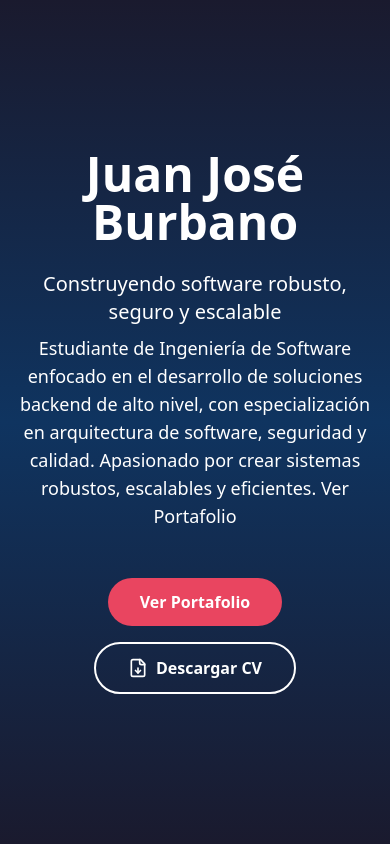
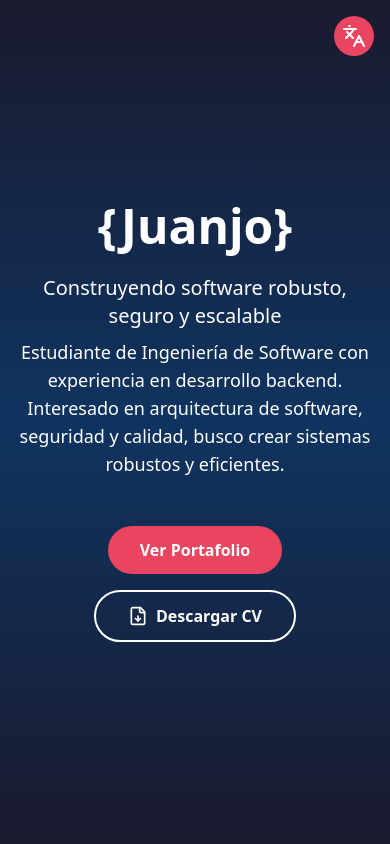
Before and after one commit to Juanjose190/portafolio, a React (Vite) app: page / in a window 390 px wide. Shown: the top 844 px of the page. Built offline with nearby package versions, Linux system fonts and the light colour scheme.

Commit message:
ahora si xdd

```diff
--- a/src/App.tsx
+++ b/src/App.tsx
@@ -1,16 +1,17 @@
 import React from 'react';
 import { motion } from 'framer-motion';
-import { Code2, Database, Layout, Server, Terminal } from 'lucide-react';
 import Hero from './components/Hero';
 import About from './components/About';
 import Projects from './components/Projects';
 import Skills from './components/Skills';
 import Education from './components/Education';
 import Contact from './components/Contact';
+import LanguageSwitch from './components/languajeSwitch';
 
 function App() {
   return (
     <div className="bg-[#1A1A2E] text-white min-h-screen">
+      <LanguageSwitch />
       <Hero />
       <About />
       <Projects />
--- a/src/components/About.tsx
+++ b/src/components/About.tsx
@@ -5,10 +5,7 @@ import { useTranslation } from 'react-i18next';
 
 const About = () => {
   const { t } = useTranslation();
-  const [ref, inView] = useInView({
-    triggerOnce: true,
-    threshold: 0.1,
-  });
+  const [ref, inView] = useInView({ triggerOnce: true, threshold: 0.1 });
 
   return (
     <section id="about" className="py-20 bg-[#0F3460]">
--- a/src/components/Contact.tsx
+++ b/src/components/Contact.tsx
@@ -3,13 +3,15 @@ import { motion } from 'framer-motion';
 import { useInView } from 'react-intersection-observer';
 import { Mail, Linkedin, Check, X } from 'lucide-react';
 import emailjs from '@emailjs/browser';
+import { useTranslation } from 'react-i18next';
+
 
 const Contact = () => {
+  const { t } = useTranslation();
   const [ref, inView] = useInView({
     triggerOnce: true,
     threshold: 0.1,
   });
-
   const formRef = useRef<HTMLFormElement>(null);
   const [status, setStatus] = useState<'idle' | 'sending' | 'success' | 'error'>('idle');
 
--- a/src/components/Hero.tsx
+++ b/src/components/Hero.tsx
@@ -2,10 +2,12 @@ import React, { useEffect, useState } from 'react';
 import { motion } from 'framer-motion';
 import { Link } from 'react-scroll';
 import { FileDown } from 'lucide-react';
+import { useTranslation } from 'react-i18next';
 
 const Hero = () => {
+  const { t } = useTranslation();
   const [text, setText] = useState('');
-  const fullText = "Construyendo software robusto, seguro y escalable";
+  const fullText = t('hero.subtitle');
 
   useEffect(() => {
     let currentIndex = 0;
@@ -19,7 +21,7 @@ const Hero = () => {
     }, 50);
 
     return () => clearInterval(interval);
-  }, []);
+  }, [fullText]);
 
   return (
     <div className="relative h-screen flex items-center justify-center">
@@ -33,12 +35,10 @@ const Hero = () => {
         animate={{ opacity: 1, y: 0 }}
         transition={{ duration: 0.8 }}
       >
-        <h1 className="text-5xl md:text-7xl font-bold mb-6">Juan José Burbano</h1>
+        <h1 className="text-5xl md:text-7xl font-bold mb-6">{t('hero.title')}</h1>
         <p className="text-xl md:text-2xl mb-8 h-8">{text}</p>
         <p className="text-lg md:text-xl mb-12 max-w-2xl mx-auto">
-          Estudiante de Ingeniería de Software enfocado en el desarrollo de soluciones backend de alto nivel, con especialización en arquitectura de software, seguridad y calidad. Apasionado por crear sistemas robustos, escalables y eficientes.
-
-Ver Portafolio
+          {t('hero.description')}
         </p>
         <div className="flex flex-col sm:flex-row items-center justify-center gap-4">
           <Link
@@ -48,18 +48,16 @@ Ver Portafolio
             offset={-50}
             className="bg-[#E94560] hover:bg-[#E94570] text-white font-bold py-3 px-8 rounded-full transition-all duration-300 transform hover:scale-105 cursor-pointer"
           >
-            Ver Portafolio
+            {t('hero.portfolio')}
           </Link>
           <a
-  href="/CV.pdf"
+            href="/Final CV.pdf"
             download="JuanJose_CV.pdf"
             className="flex items-center gap-2 bg-transparent hover:bg-white/10 text-white font-bold py-3 px-8 rounded-full border-2 border-white transition-all duration-300 transform hover:scale-105"
           >
             <FileDown className="w-5 h-5" />
-  Descargar CV
+            {t('hero.downloadCV')}
           </a>
-
-
         </div>
       </motion.div>
     </div>
--- a/src/components/Projects.tsx
+++ b/src/components/Projects.tsx
@@ -1,33 +1,35 @@
 import React from 'react';
 import { motion } from 'framer-motion';
 import { useInView } from 'react-intersection-observer';
+import { useTranslation } from 'react-i18next';
+
+const Projects = () => {
+  const { t } = useTranslation();
+  const [ref, inView] = useInView({
+    triggerOnce: true,
+    threshold: 0.1,
+  });
 
   const projects = [
     {
-    title: "Generador de Horarios Escolares",
-    description: "Sistema automatizado para la generación de horarios escolares sin conflictos, utilizando algoritmos avanzados e IA.",
+      title: t('projects.scheduler.title'),
+      description: t('projects.scheduler.description'),
       image: "https://images.unsplash.com/photo-1506784983877-45594efa4cbe?auto=format&fit=crop&q=80",
       tech: ["Java", "Spring Boot", "Angular", "PostgreSQL"]
     },
     {
-    title: "Sistema de Ventas para Supermercado",
-    description: "Aplicación completa para gestión de ventas, inventario y facturación con reportes detallados.",
+      title: t('projects.pos.title'),
+      description: t('projects.pos.description'),
       image: "https://images.unsplash.com/photo-1515378791036-0648a3ef77b2?auto=format&fit=crop&q=80",
       tech: ["Java", "MySQL", "JasperReports", "Swing"]
     },
     {
-    title: "Landing Page - Materiales de Construcción",
-    description: "Página web moderna y responsive para una tienda de materiales de construcción.",
+      title: t('projects.landing.title'),
+      description: t('projects.landing.description'),
       image: "https://images.unsplash.com/photo-1503387762-592deb58ef4e?auto=format&fit=crop&q=80",
       tech: ["React", "Tailwind CSS", "TypeScript"]
     }
   ];
-
-const Projects = () => {
-  const [ref, inView] = useInView({
-    triggerOnce: true,
-    threshold: 0.1,
-  });
 
   return (
     <section id="projects" className="py-20 bg-[#1A1A2E]">
@@ -38,7 +40,7 @@ const Projects = () => {
           transition={{ duration: 0.6 }}
           className="text-4xl font-bold text-center mb-12"
         >
-          Proyectos Destacados
+          {t('projects.title')}
         </motion.h2>
         <div ref={ref} className="grid md:grid-cols-2 lg:grid-cols-3 gap-8">
           {projects.map((project, index) => (
--- a/src/components/Skills.tsx
+++ b/src/components/Skills.tsx
@@ -2,42 +2,44 @@ import React from 'react';
 import { motion } from 'framer-motion';
 import { useInView } from 'react-intersection-observer';
 import { Code2, Database, Layout, Server, Terminal } from 'lucide-react';
-
-const skills = [
-  {
-    category: "Desarrollo Backend",
-    icon: <Server className="w-6 h-6" />,
-    items: [
-      { name: "Java", level: 85 },
-      { name: "Spring Boot", level: 80 },
-      { name: "MySQL", level: 75 }
-    ]
-  },
-  {
-    category: "Desarrollo Frontend",
-    icon: <Layout className="w-6 h-6" />,
-    items: [
-      { name: "React", level: 70 },
-      { name: "Angular", level: 65 },
-      { name: "TypeScript", level: 75 }
-    ]
-  },
-  {
-    category: "Testing & QA",
-    icon: <Terminal className="w-6 h-6" />,
-    items: [
-      { name: "JUnit", level: 80 },
-      { name: "Selenium", level: 70 },
-      { name: "Testing E2E", level: 75 }
-    ]
-  }
-];
+import { useTranslation } from 'react-i18next';
 
 const Skills = () => {
+  const { t } = useTranslation();
   const [ref, inView] = useInView({
     triggerOnce: true,
     threshold: 0.1,
   });
+
+  const skills = [
+    {
+      category: t('skills.backend.title'),
+      icon: <Server className="w-6 h-6" />,
+      items: [
+        { name: t('skills.backend.skills.java'), level: 85 },
+        { name: t('skills.backend.skills.spring'), level: 80 },
+        { name: t('skills.backend.skills.mysql'), level: 75 }
+      ]
+    },
+    {
+      category: t('skills.frontend.title'),
+      icon: <Layout className="w-6 h-6" />,
+      items: [
+        { name: t('skills.frontend.skills.react'), level: 70 },
+        { name: t('skills.frontend.skills.angular'), level: 65 },
+        { name: t('skills.frontend.skills.typescript'), level: 75 }
+      ]
+    },
+    {
+      category: t('skills.testing.title'),
+      icon: <Terminal className="w-6 h-6" />,
+      items: [
+        { name: t('skills.testing.skills.junit'), level: 80 },
+        { name: t('skills.testing.skills.selenium'), level: 70 },
+        { name: t('skills.testing.skills.e2e'), level: 75 }
+      ]
+    }
+  ];
 
   return (
     <section id="skills" className="py-20 bg-[#0F3460]">
@@ -48,7 +50,7 @@ const Skills = () => {
           transition={{ duration: 0.6 }}
           className="text-4xl font-bold text-center mb-12"
         >
-          Habilidades Técnicas
+          {t('skills.title')}
         </motion.h2>
         <div ref={ref} className="grid md:grid-cols-2 lg:grid-cols-3 gap-8">
           {skills.map((skillGroup, groupIndex) => (
--- /dev/null
+++ b/src/components/languajeSwitch.tsx
@@ -0,0 +1,24 @@
+import React from 'react';
+import { useTranslation } from 'react-i18next';
+import { Languages } from 'lucide-react';
+
+const LanguageSwitch = () => {
+  const { i18n } = useTranslation();
+
+  const toggleLanguage = () => {
+    const newLang = i18n.language === 'es' ? 'en' : 'es';
+    i18n.changeLanguage(newLang);
+  };
+
+  return (
+    <button
+      onClick={toggleLanguage}
+      className="fixed top-4 right-4 z-50 bg-[#E94560] hover:bg-[#E94570] text-white p-2 rounded-full transition-all duration-300 transform hover:scale-110"
+      aria-label="Switch Language"
+    >
+      <Languages className="w-6 h-6" />
+    </button>
+  );
+};
+
+export default LanguageSwitch;
--- /dev/null
+++ b/src/i18n/config.tsx
@@ -0,0 +1,23 @@
+import i18n from 'i18next';
+import { initReactI18next } from 'react-i18next';
+
+import translationEN from './en/translation.json';
+import translationES from './es/translation.json';
+
+i18n.use(initReactI18next).init({
+  resources: {
+    en: {
+      translation: translationEN,
+    },
+    es: {
+      translation: translationES,
+    },
+  },
+  lng: 'es',
+  fallbackLng: 'es',
+  interpolation: {
+    escapeValue: false,
+  },
+});
+
+export default i18n;
--- a/src/main.tsx
+++ b/src/main.tsx
@@ -2,7 +2,7 @@ import { StrictMode } from 'react';
 import { createRoot } from 'react-dom/client';
 import App from './App.tsx';
 import './index.css';
-
+import './i18n/config';
 createRoot(document.getElementById('root')!).render(
   <StrictMode>
     <App />
```
Also changed, not shown: 2 other files (tests, documents, lock files or other folders). Lines whose indentation alone changed are shown as unchanged.
